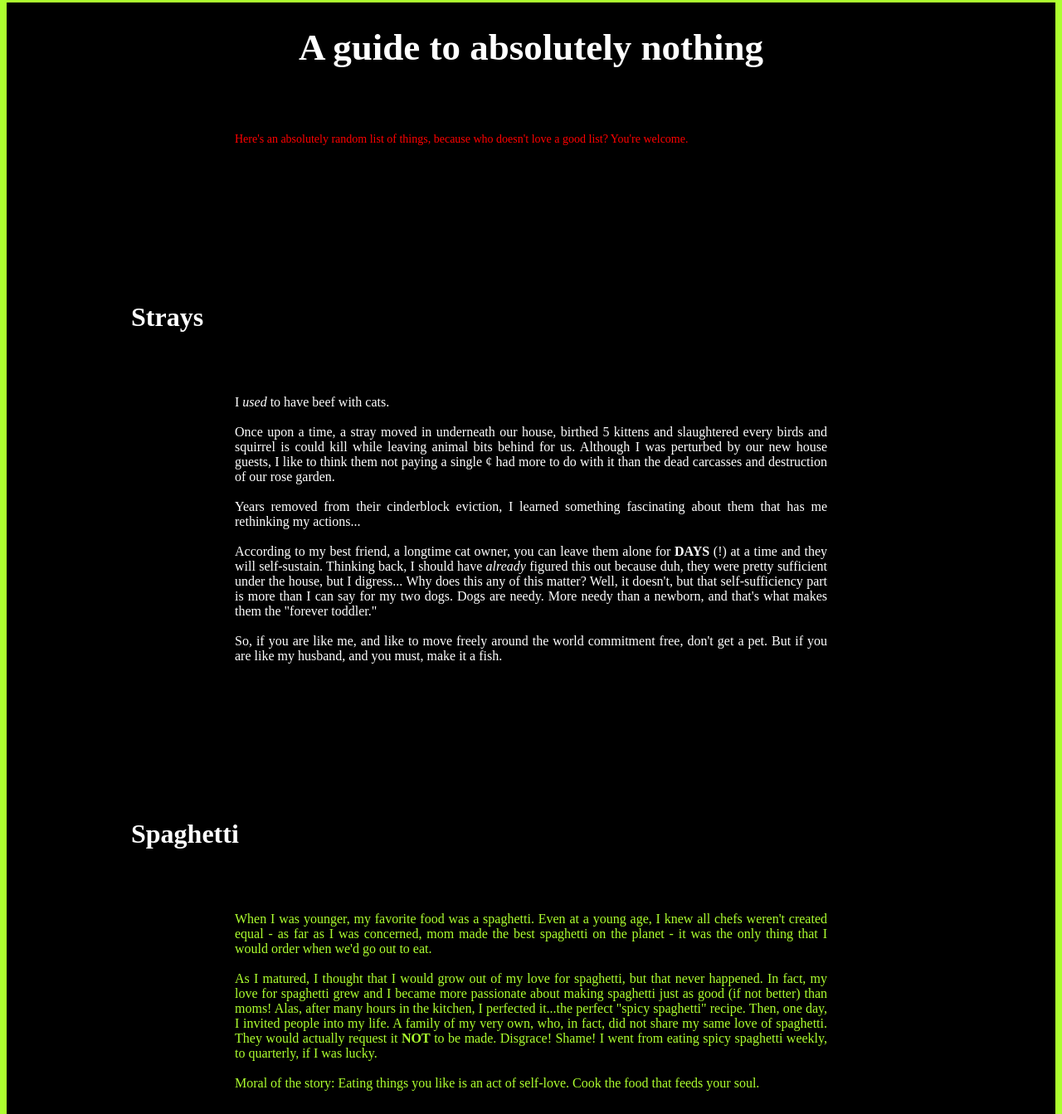
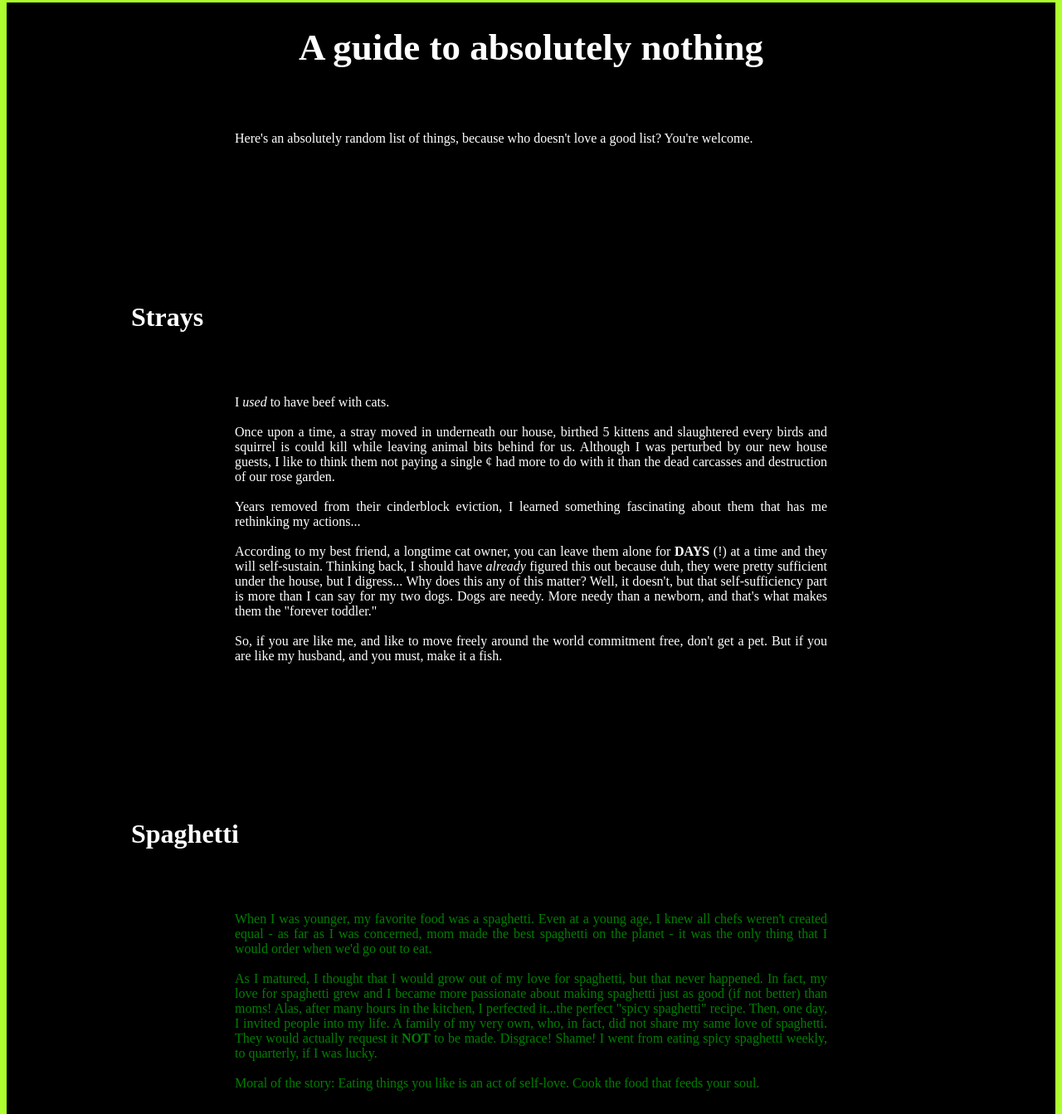
Before and after one commit to PHL-LC101-April22/js-assignment-4-html-me-something-hi-ghinks, a website: page index.html in a window 1280 px wide. Shown: the part 27-1370 px from the top of the page at 83% size. Drawn offline with Linux system fonts and the light colour scheme.

Commit message:
funParagraph class & color change

```diff
--- a/index.html
+++ b/index.html
@@ -24,7 +24,7 @@
                   <section>
                      <a name="spaghetti"></a>
                      <h2>Spaghetti</h2>
-                     <p align="justify" class="testP" id="funParagraph">When I was younger, my favorite food was a spaghetti. Even at a young age, I knew all chefs weren't created equal - as far as I was concerned, mom made the best spaghetti on the planet - it was the only thing that I would order when we'd go out to eat.<br><br>As I matured, I thought that I would grow out of my love for spaghetti, but that never happened. In fact, my love for spaghetti grew and I became more passionate about making spaghetti just as good (if not better) than moms! Alas, after many hours in the kitchen, I perfected it...the perfect "spicy spaghetti" recipe. Then, one day, I invited people into my life. A family of my very own, who, in fact, did not share my same love of spaghetti. They would actually request it <b>NOT</b> to be made. Disgrace! Shame! I went from eating spicy spaghetti weekly, to quarterly, if I was lucky. <br><br>Moral of the story: Eating things you like is an act of self-love. Cook the food that feeds your soul. </p>
+                     <p align="justify" class="funParagraph" id="testP">When I was younger, my favorite food was a spaghetti. Even at a young age, I knew all chefs weren't created equal - as far as I was concerned, mom made the best spaghetti on the planet - it was the only thing that I would order when we'd go out to eat.<br><br>As I matured, I thought that I would grow out of my love for spaghetti, but that never happened. In fact, my love for spaghetti grew and I became more passionate about making spaghetti just as good (if not better) than moms! Alas, after many hours in the kitchen, I perfected it...the perfect "spicy spaghetti" recipe. Then, one day, I invited people into my life. A family of my very own, who, in fact, did not share my same love of spaghetti. They would actually request it <b>NOT</b> to be made. Disgrace! Shame! I went from eating spicy spaghetti weekly, to quarterly, if I was lucky. <br><br>Moral of the story: Eating things you like is an act of self-love. Cook the food that feeds your soul. </p>
                   </section>
                   <br>
                   <br>
--- a/styles.css
+++ b/styles.css
@@ -45,7 +45,7 @@ img {
     border: 5px solid #ffff;
   }
 
-  mainHeading {
+  p.mainHeading {
     color: red;
     margin-top: -75px;
 
@@ -53,9 +53,10 @@ img {
     text-align: center;
   }
 
-  p.testP {
-    color: greenyellow;
-  }
+
+p.funParagraph {
+    color: green;
+}
 
   footer {
     padding-bottom: 10px;
```
